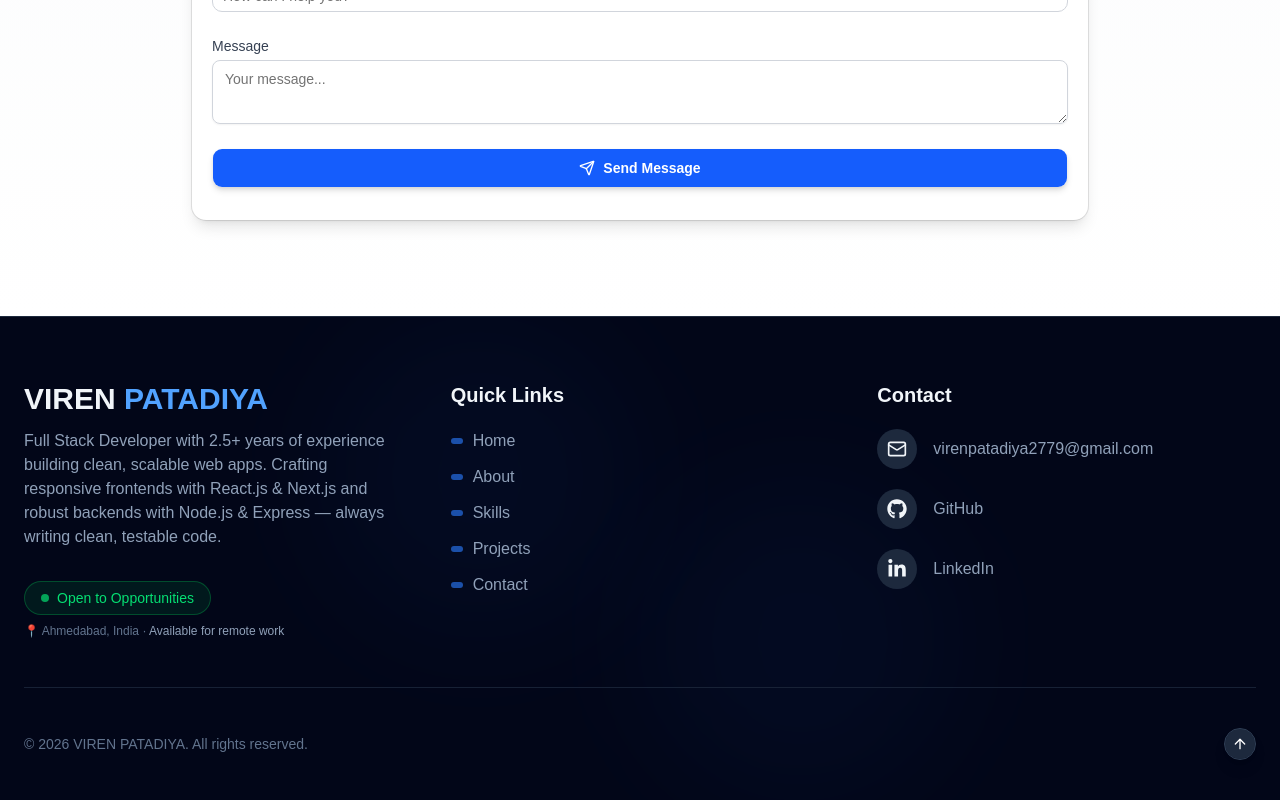
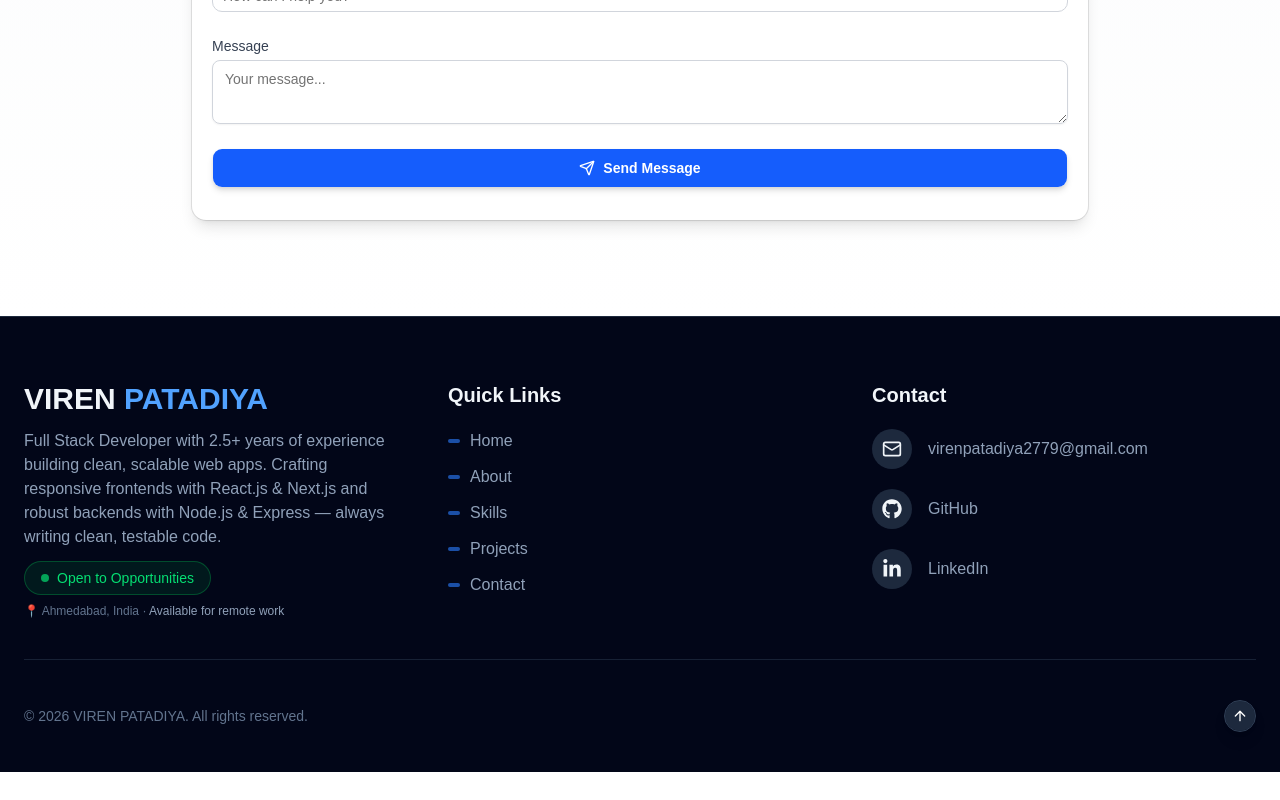
Before and after one commit to VIREN2779/viren-patadiya, a React (Vite) app: page / in a window 1280 px wide. Shown: the part 4187-4987 px from the top of the page. After the commit the page ends 4959 px from the top, so only its background shows below. Built offline with nearby package versions, Linux system fonts and the light colour scheme.

Commit message:
fix(Footer.tsx): simplify contact items and adjust layout styles

```diff
--- a/src/components/Footer.tsx
+++ b/src/components/Footer.tsx
@@ -13,27 +13,25 @@ export default function Footer() {
     const quickLinks = ['hero', 'about', 'skills', 'projects', 'contact'];
 
     const contactItems = [
-        { icon: Mail, url: 'mailto:virenpatadiya2779@gmail.com', label: 'virenpatadiya2779@gmail.com', extra: 'break-all' },
-        { icon: FaGithub, url: 'https://github.com/VIREN2779/', label: 'GitHub', extra: '' },
-        { icon: FaLinkedinIn, url: 'https://www.linkedin.com/in/viren-patadiya-5029561a0/', label: 'LinkedIn', extra: '' },
+        { icon: Mail, url: 'mailto:virenpatadiya2779@gmail.com', label: 'virenpatadiya2779@gmail.com' },
+        { icon: FaGithub, url: 'https://github.com/VIREN2779/', label: 'GitHub'},
+        { icon: FaLinkedinIn, url: 'https://www.linkedin.com/in/viren-patadiya-5029561a0/', label: 'LinkedIn'},
     ];
 
     return (
         <footer className="bg-slate-950 text-slate-100 pt-16 pb-10 relative overflow-hidden border-t border-slate-800">
-            <div className="absolute top-0 left-1/4 w-80 h-80 bg-blue-500/10 rounded-full blur-3xl opacity-40" />
-            <div className="absolute bottom-0 right-1/4 w-80 h-80 bg-blue-500/10 rounded-full blur-3xl opacity-40" />
 
-            <div className="container mx-auto px-4 sm:px-6 relative z-10">
-                <div className="grid grid-cols-1 sm:grid-cols-2 md:grid-cols-3 gap-10 md:gap-12 mb-12">
+            <div className="container mx-auto px-4 sm:px-6">
+                <div className="grid grid-cols-1 sm:grid-cols-2 md:grid-cols-3 gap-10">
                     <div className="flex flex-col">
                         <h2 className="text-3xl font-bold">VIREN <span className="text-blue-400">PATADIYA</span></h2>
-                        <p className="text-slate-400 mt-3 mb-6">
+                        <p className="text-slate-400 my-3">
                             Full Stack Developer with 2.5+ years of experience building
                             clean, scalable web apps. Crafting responsive frontends with
                             React.js & Next.js and robust backends with Node.js & Express —
                             always writing clean, testable code.
                         </p>
-                        <div className="flex items-center gap-2 bg-green-500/10 border border-green-500/30 rounded-full px-4 py-1.5 w-fit mt-2 mb-2">
+                        <div className="flex items-center gap-2 bg-green-500/10 border border-green-500/30 rounded-full px-4 py-1.5 w-fit mb-2">
                             <span className="w-2 h-2 bg-green-400 rounded-full animate-pulse" />
                             <span className="text-green-400 text-sm font-medium">Open to Opportunities</span>
                         </div>
@@ -51,7 +49,7 @@ export default function Footer() {
                                         href={`#${id}`}
                                         className="text-slate-400 hover:text-blue-400 transition-colors duration-300 flex items-center group"
                                     >
-                                        <span className="h-1.5 w-3 bg-blue-500/60 rounded mr-2.5 group-hover:w-4 transition-all" />
+                                        <span className="h-1 w-3 bg-blue-500/60 rounded mr-2.5 group-hover:w-4 transition-all" />
                                         <span className="group-hover:translate-x-1 transition-transform capitalize">
                                             {id === 'hero' ? 'Home' : id}
                                         </span>
@@ -64,7 +62,7 @@ export default function Footer() {
                     <div className="flex flex-col">
                         <h3 className="text-xl font-semibold mb-5 text-slate-100">Contact</h3>
                         <div className="space-y-5">
-                            {contactItems.map(({ icon: Icon, url, label, extra }) => (
+                            {contactItems.map(({ icon: Icon, url, label }) => (
                                 <div key={url} className="flex items-center group cursor-pointer">
                                     <div className="w-10 h-10 rounded-full bg-slate-800 flex items-center justify-center mr-4 group-hover:bg-blue-500/20 group-hover:scale-110 transition-all duration-300">
                                         <Icon className="h-5 w-5 text-slate-100" />
@@ -73,7 +71,7 @@ export default function Footer() {
                                         href={url}
                                         target={url.startsWith('mailto:') ? undefined : '_blank'}
                                         rel={url.startsWith('mailto:') ? undefined : 'noopener noreferrer'}
-                                        className={`text-slate-400 group-hover:text-blue-400 transition-colors duration-300 ${extra}`}
+                                        className='text-slate-400 group-hover:text-blue-400 transition-colors duration-300'
                                     >
                                         {label}
                                     </a>
```
